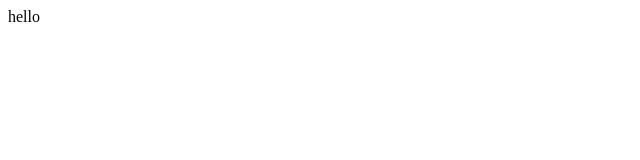
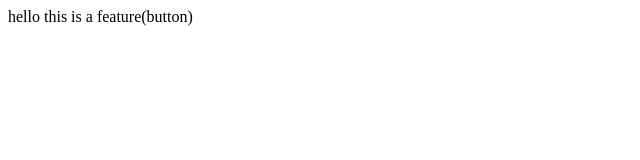
Before and after one commit to harsh-tiwari0/localrepo, a plain HTML site: page index.html in a window 1280 px wide. Shown: the whole page, without its empty margins (0-640 px from the left). Drawn offline with Linux system fonts and the light colour scheme.

Commit message:
added a feature

```diff
--- a/index.html
+++ b/index.html
@@ -1 +1 @@
-<p>hello</p>
+<p>hello this is a feature(button)</p>
```
